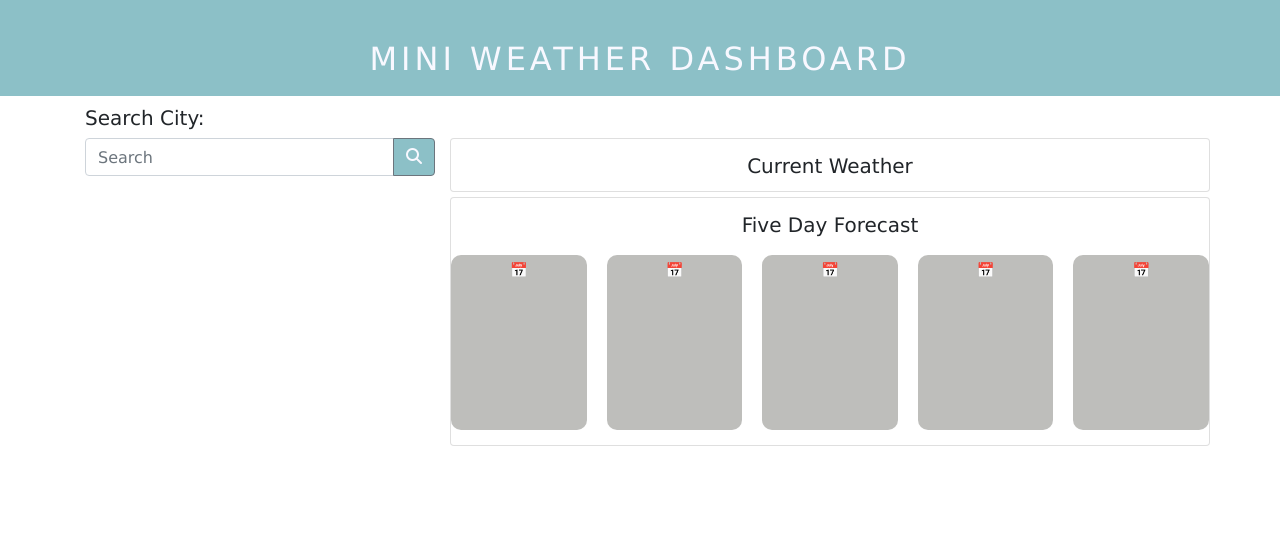
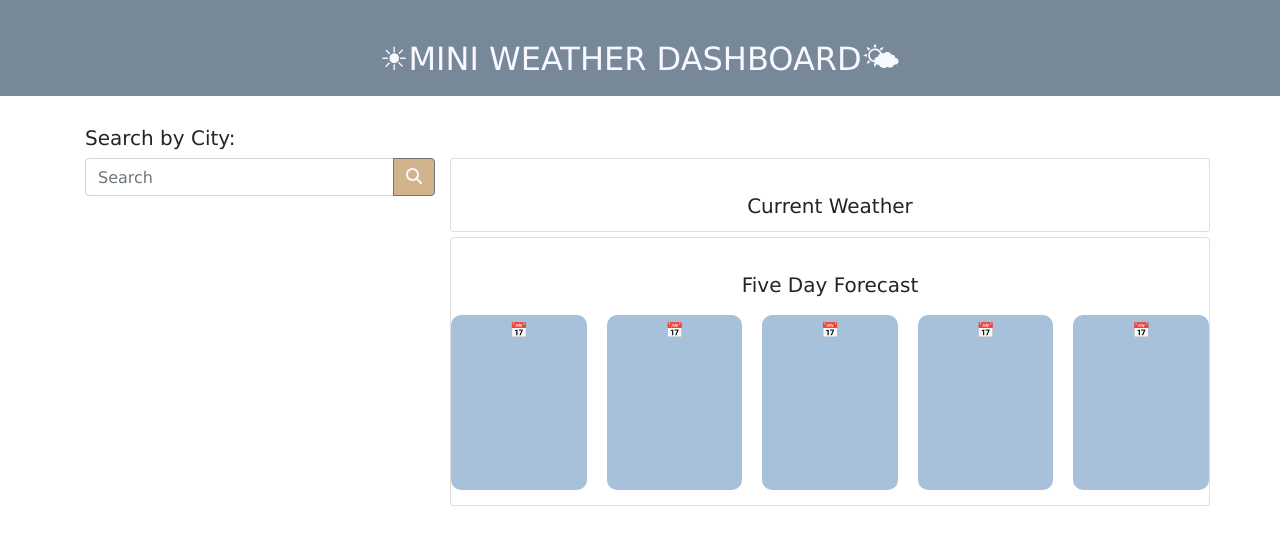
Before and after one commit to jack-ie/mini-weather-dashboard, a plain HTML site: page index.html in a window 1280 px wide. Drawn offline with nearby package versions, Linux system fonts and the light colour scheme.

Commit message:
updated html, css, and js plus added readme 	modified:   index.html 	modified:   script.js 	modified:   style.css

```diff
--- a/index.html
+++ b/index.html
@@ -16,13 +16,13 @@
 <body>
 
   <header id="dashboard-header">
-    <h2 class="text-center display-5"> Mini Weather Dashboard</h2>
+    <h2 class="text-center display-5"> ☀Mini Weather Dashboard🌤</h2>
   </header>
 
   <div class="container">
     <!-- Search Bar -->
     <div class="row">
-      <h5 class="col-md-4">Search City:</h5>
+      <h5 class="col-md-4">Search by City:</h5>
     </div>
     <div class="row">
       <div class="input-group mb-3 col-md-4">
--- a/style.css
+++ b/style.css
@@ -9,35 +9,22 @@ body {
 }
 
 #dashboard-header {
-    background-color: #8cc0c7;
+    background-color: lightslategrey;
     color: ghostwhite;
     padding: 10px;
     padding-top: 40px;
     text-transform: uppercase;
-    letter-spacing: 0.25rem;
     font-weight: lighter;
 }
 
-.selected {
-    background-color: #8cc0c7;
-}
-
 h5 {
-    margin-top: 10px;
-    font-weight: lighter;
+    margin-top: 30px;
 }
 
 button {
-    background-color: #8cc0c7 !important;
+    background-color: tan !important;
     color: ghostwhite !important;
     max-height: 38px;
-    transition: all 0.3s;
-    outline: none !important;
-}
-
-button:hover {
-    background-color: #a6bfc2 !important;
-    color: #232323;
 }
 
 .card {
@@ -45,16 +32,12 @@ button:hover {
     margin-bottom: 5px;
 }
 
-#search-history {
-    float: left;
-    justify-content: left;
-}
-
 .city-btn {
     padding: 5px;
     margin: 10px;
-    display: block;
+    display: flex;
     width: 100%;
+    justify-content: center;
 }
 
 .uv-index {
@@ -67,7 +50,7 @@ button:hover {
 }
 
 .display-5-day {
-    background-color: #bebebb;
+    background-color: rgb(168, 193, 218);
     border-radius: 10px;
     width: 75px;
     height: 175px;
```
Also changed, not shown: script.js (+1 -68 lines).
